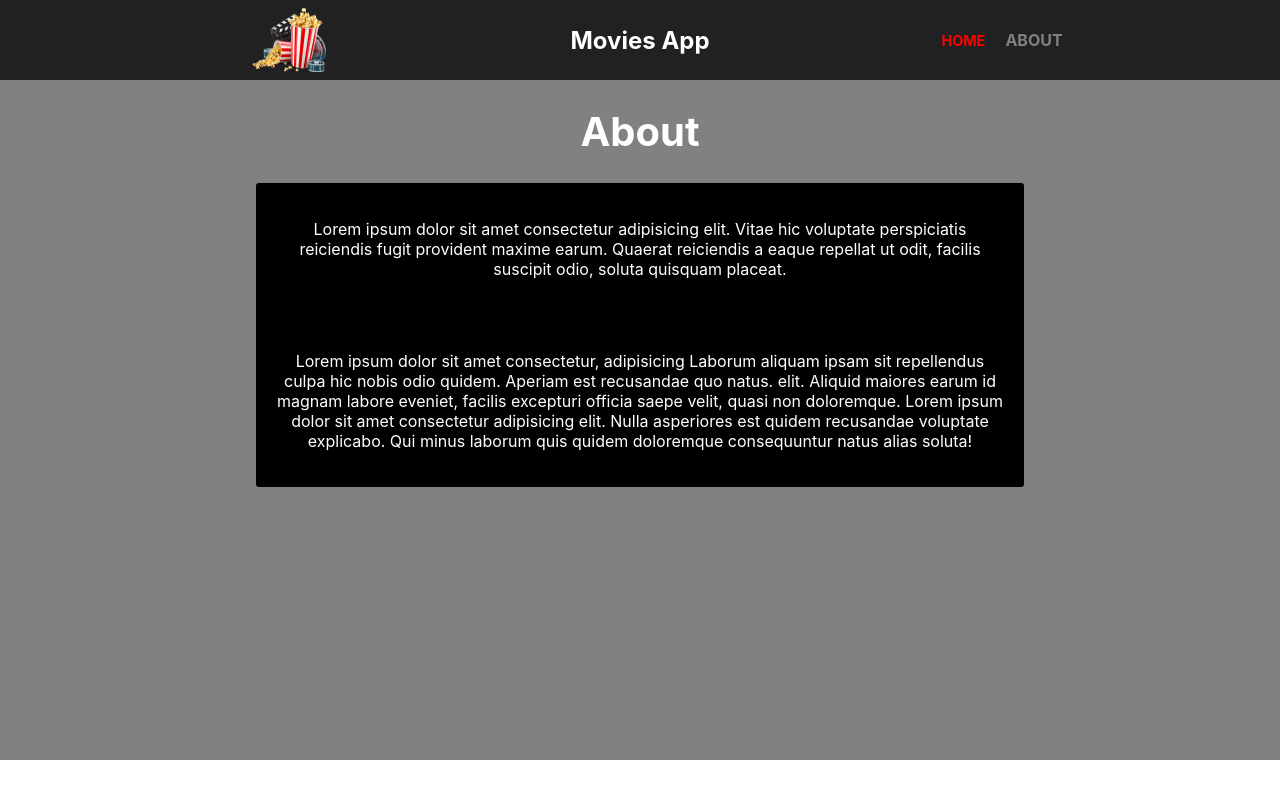
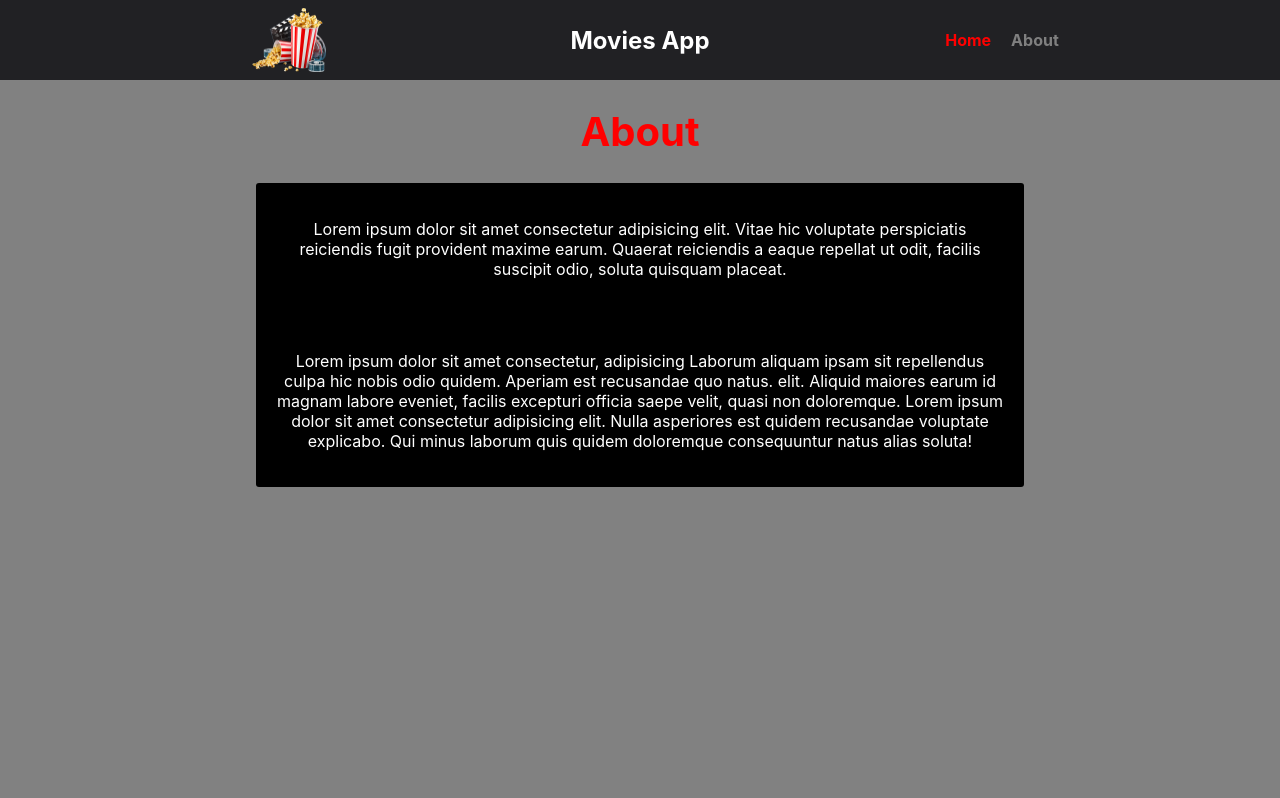
Before and after one commit to miloss98/strapi-movies-frontend, a React (Create React App) app: page /about in a window 1280 px wide. Built offline with nearby package versions, Linux system fonts and the light colour scheme.

Commit message:
small fix

```diff
--- a/src/components/Movies.jsx
+++ b/src/components/Movies.jsx
@@ -5,7 +5,6 @@ const Movies = () => {
     <>
       <section className="search-bar-container">
         <div className="search-div">
-          {/* <img id="search-icon" src={searchIcon} alt="search icon" /> */}
           <input
             className="input-field"
             type="text"
--- a/src/styles/about.css
+++ b/src/styles/about.css
@@ -1,5 +1,5 @@
 .about-wrapper {
-  height: calc(100vh - 120px);
+  height: calc(100vh - 80px);
   display: flex;
   flex-direction: column;
   justify-content: flex-start;
@@ -9,7 +9,7 @@
 .about-title {
   text-align: center;
   font-size: 2.5rem;
-  color: white;
+  color: red;
 }
 .about-container {
   display: flex;
--- a/src/styles/navbar.css
+++ b/src/styles/navbar.css
@@ -8,8 +8,7 @@
   padding: 20px 20px;
   color: red;
   text-decoration: none;
-  font-size: 0.9rem;
-  text-transform: uppercase;
+  font-size: 1rem;
   font-weight: bolder;
 }
 .link:hover {
@@ -20,9 +19,8 @@
   color: gray;
   text-decoration: none;
   font-size: 1rem;
-  text-transform: uppercase;
   font-weight: bolder;
 }
 .active:hover {
-  filter: brightness(90%);
+  cursor: default;
 }
```
